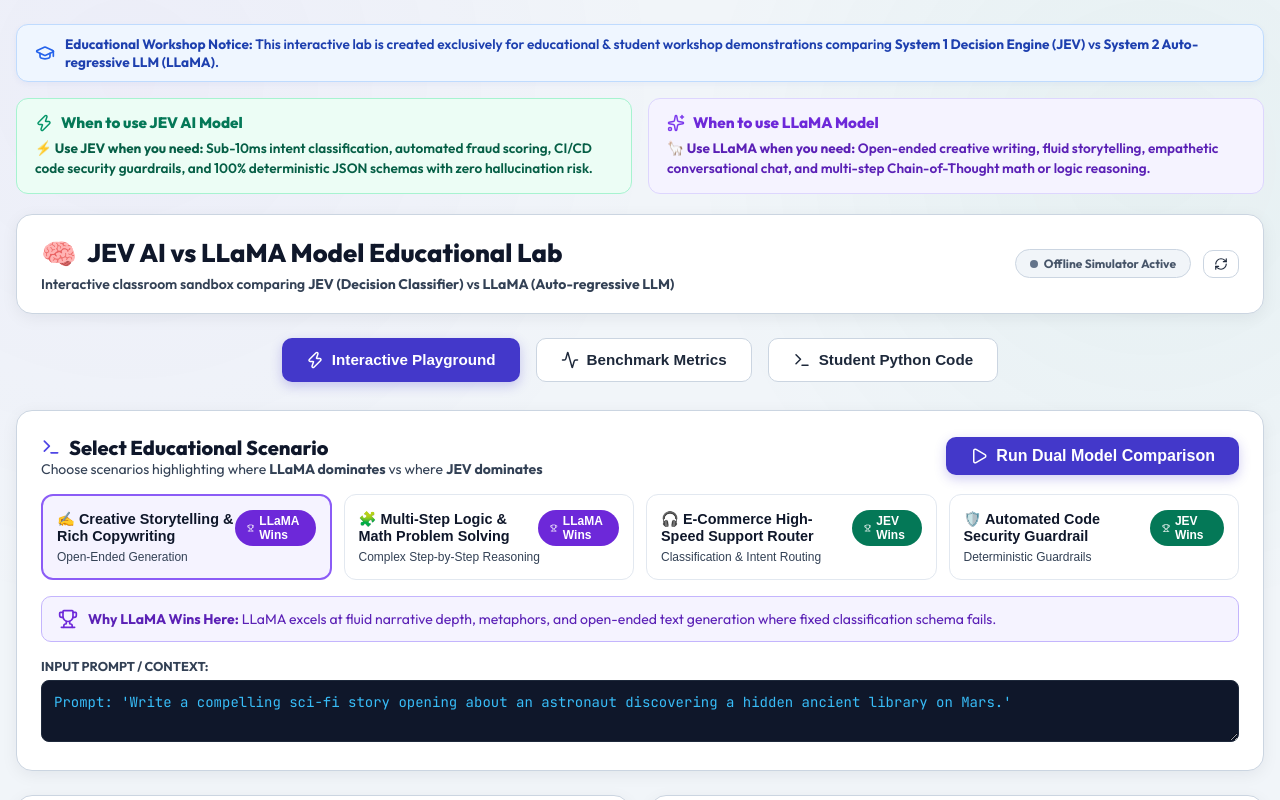
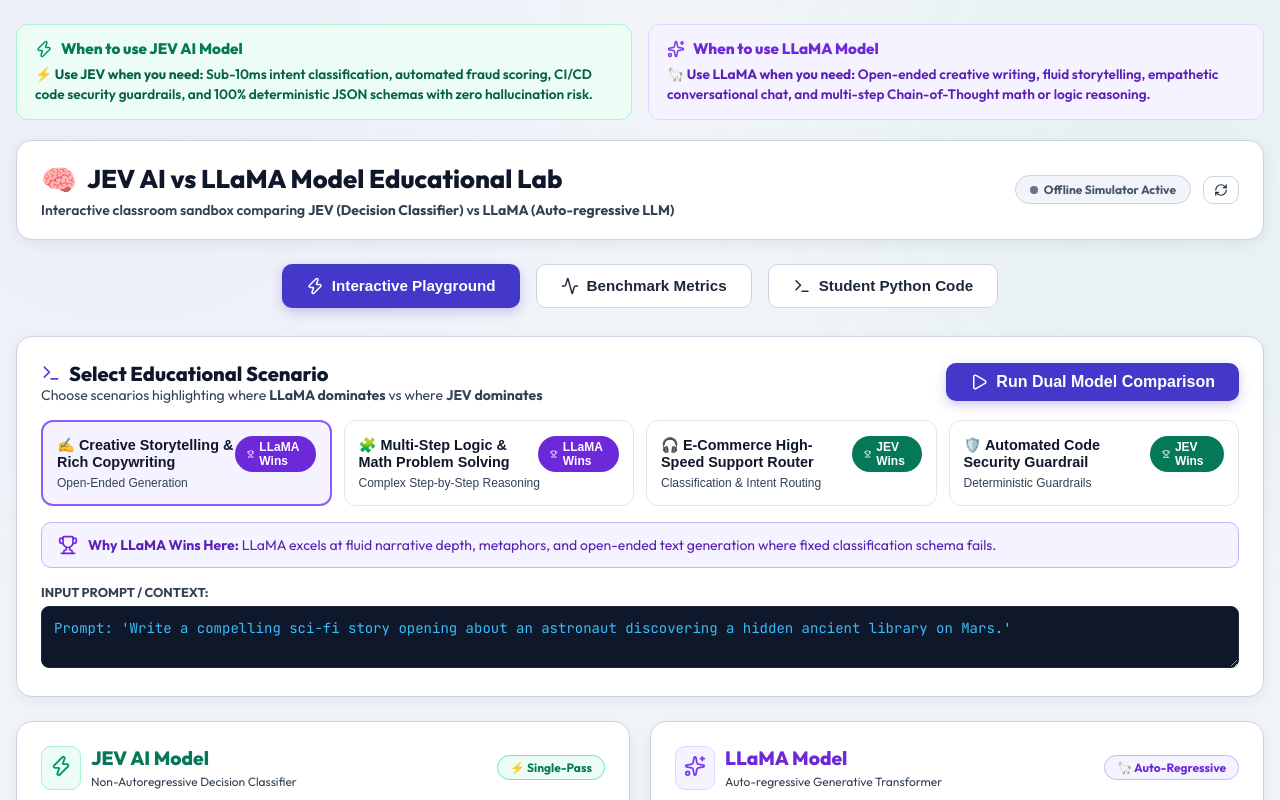
Before and after one commit to TechTitans-Academy/jev-vs-llama-lab, a React (Vite) app: page / in a window 1280 px wide. Shown: the top 800 px of the page. Built offline with nearby package versions, Linux system fonts and the light colour scheme; no server answers.

Commit message:
Remove educational notice banner from app interface

```diff
--- a/src/App.jsx
+++ b/src/App.jsx
@@ -1,5 +1,5 @@
 import React, { useState, useEffect } from 'react';
-import { Activity, Terminal, Zap, RefreshCw, GraduationCap, Sparkles, ShieldCheck } from 'lucide-react';
+import { Activity, Terminal, Zap, RefreshCw, Sparkles } from 'lucide-react';
 
 import InteractivePlayground from './components/InteractivePlayground';
 import MetricsBenchmark from './components/MetricsBenchmark';
@@ -32,27 +32,6 @@
 
   return (
     <div style={{ maxWidth: '1280px', margin: '0 auto', padding: '24px 16px 60px 16px' }}>
-
-      {/* EDUCATIONAL DISCLAIMER BANNER */}
-      <div style={{
-        background: '#eff6ff',
-        border: '1px solid #bfdbfe',
-        color: '#1e40af',
-        padding: '10px 18px',
-        borderRadius: '12px',
-        fontSize: '0.85rem',
-        fontWeight: 600,
-        marginBottom: '16px',
-        display: 'flex',
-        alignItems: 'center',
-        gap: '10px',
-        boxShadow: '0 2px 6px rgba(30, 64, 175, 0.05)'
-      }}>
-        <GraduationCap size={20} color="#2563eb" style={{ flexShrink: 0 }} />
-        <div>
-          <strong>Educational Workshop Notice:</strong> This interactive lab is created exclusively for educational & student workshop demonstrations comparing <strong>System 1 Decision Engine (JEV)</strong> vs <strong>System 2 Auto-regressive LLM (LLaMA)</strong>.
-        </div>
-      </div>
 
       {/* QUICK REFERENCE 1-LINE GUIDANCE CARD */}
       <div style={{
```
